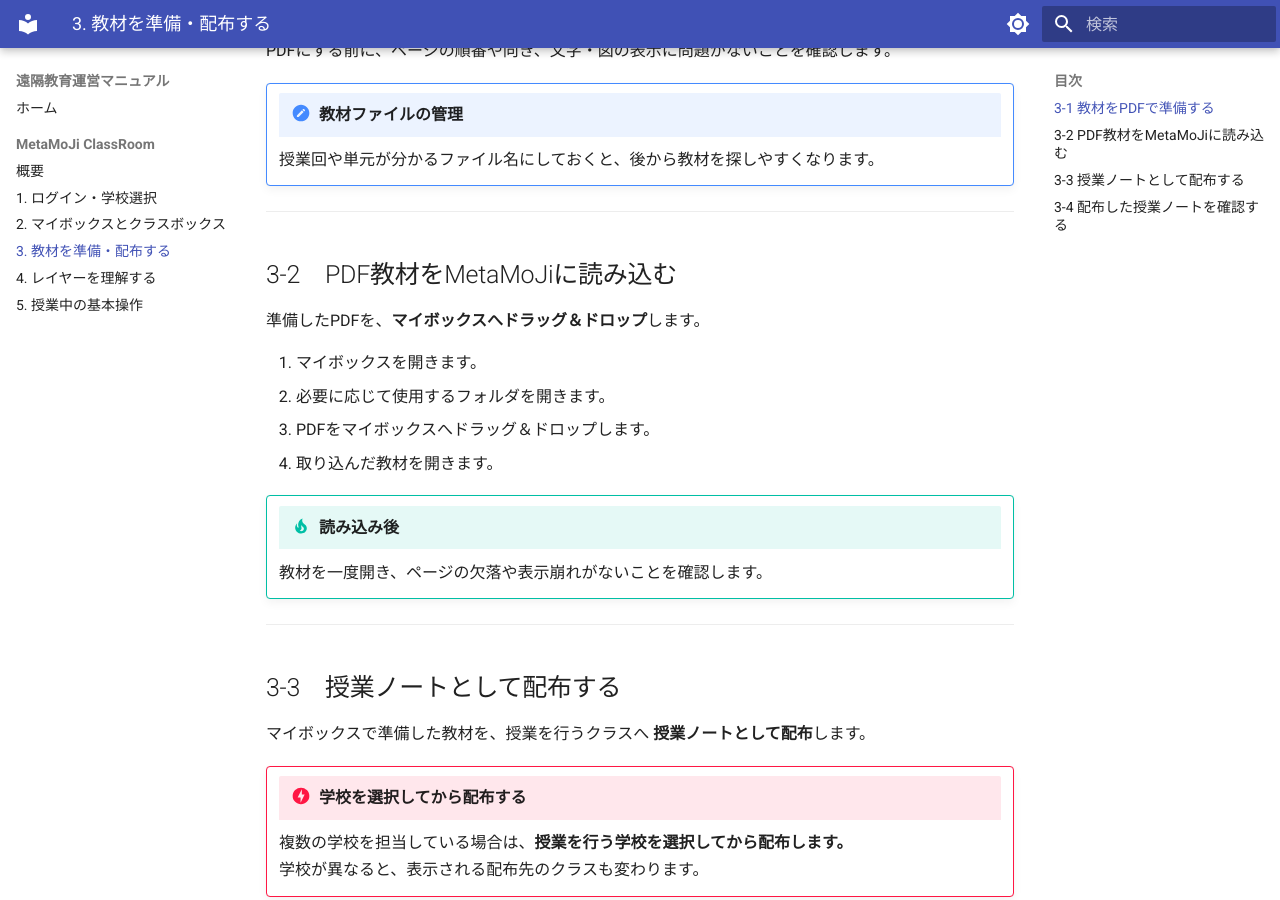
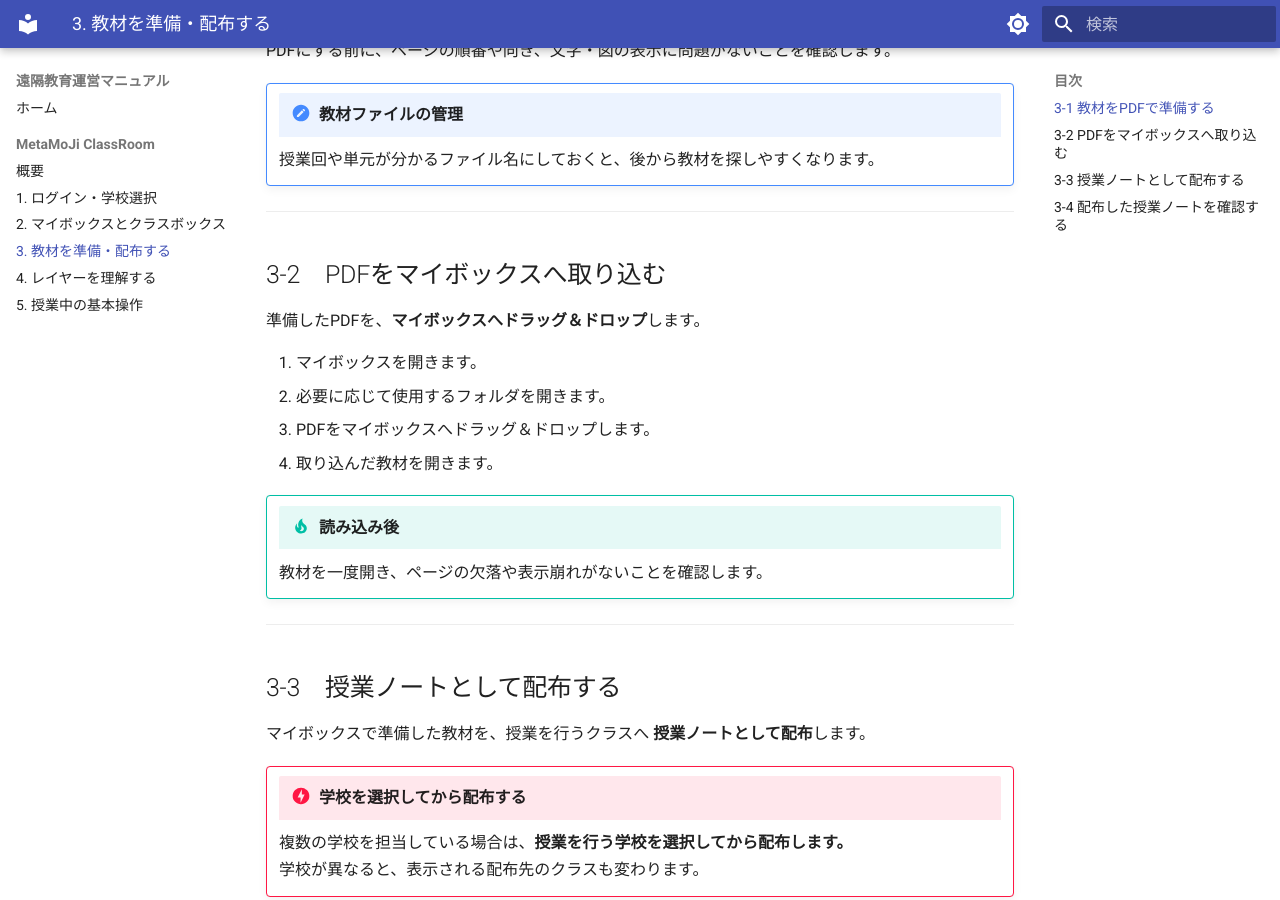
Before and after one commit to a-recs/remote-manual, an MkDocs documentation site: the page built from docs/metamoji/03-material.md, in a window 1280 px wide and 900 px high, scrolled down 398 px. Built offline with MkDocs 1.6.1 and Material for MkDocs 9.7.7, drawn with Linux system fonts in a browser that asks for light colours.

Commit message:
Finalize MetaMoJi material distribution page

```diff
--- a/docs/metamoji/03-material.md
+++ b/docs/metamoji/03-material.md
@@ -17,7 +17,7 @@ PDFにする前に、ページの順番や向き、文字・図の表示に問
 
 ---
 
-## 3-2　PDF教材をMetaMoJiに読み込む
+## 3-2　PDFをマイボックスへ取り込む
 
 準備したPDFを、**マイボックスへドラッグ＆ドロップ**します。
 
@@ -25,8 +25,6 @@ PDFにする前に、ページの順番や向き、文字・図の表示に問
 2. 必要に応じて使用するフォルダを開きます。
 3. PDFをマイボックスへドラッグ＆ドロップします。
 4. 取り込んだ教材を開きます。
-
-<!-- 画像掲載予定：マイボックスへPDFをドラッグ＆ドロップする場所、取り込み後の状態 -->
 
 !!! tip "読み込み後"
     教材を一度開き、ページの欠落や表示崩れがないことを確認します。
@@ -47,8 +45,6 @@ PDFにする前に、ページの順番や向き、文字・図の表示に問
 4. 配布するクラスを選択し、**［OK］** を選択します。
 5. **［配布］** を選択します。
 
-<!-- 画像掲載予定：［配布］、配布先［＋］、［クラスボックス］、配布するクラスの選択 -->
-
 ---
 
 ## 3-4　配布した授業ノートを確認する
```
